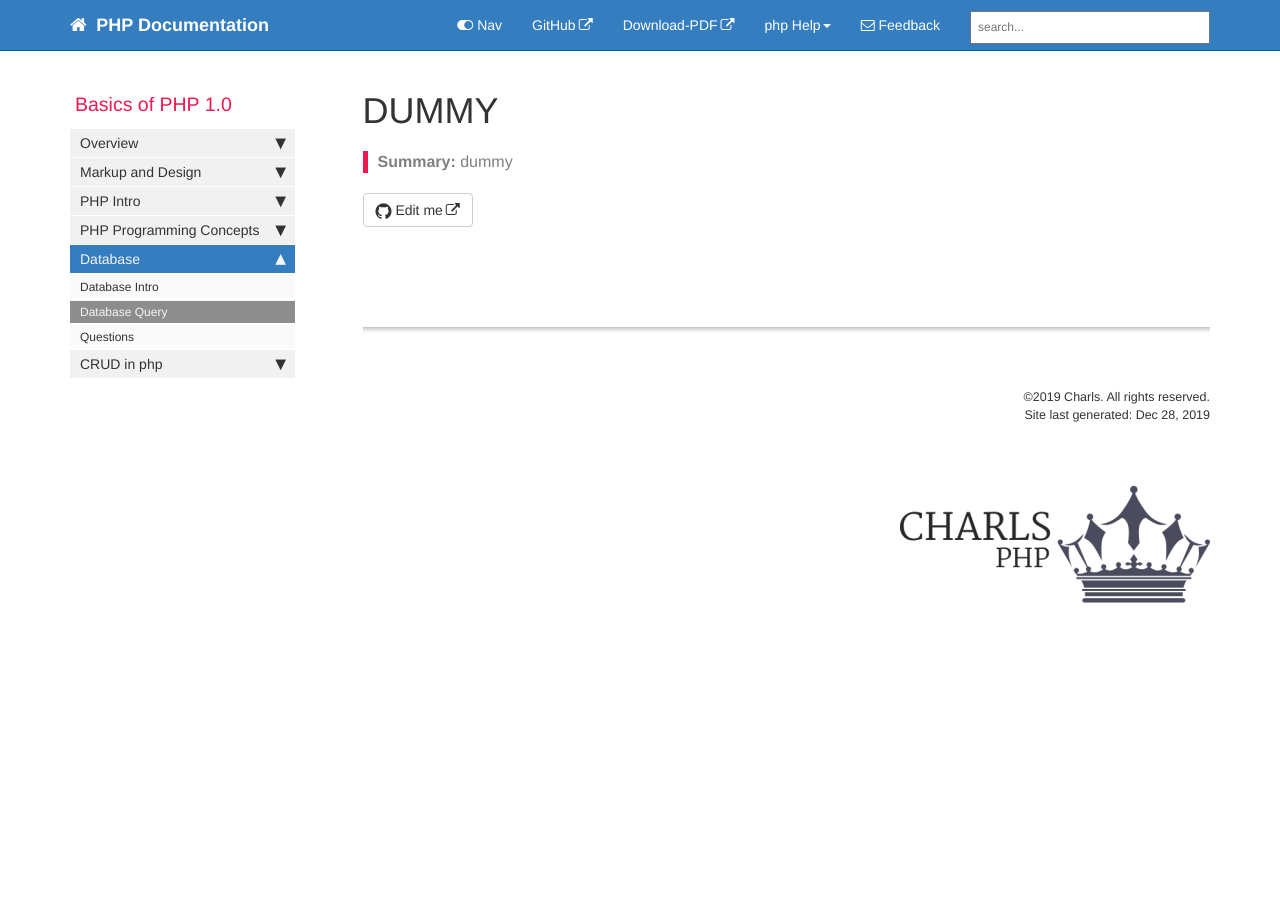
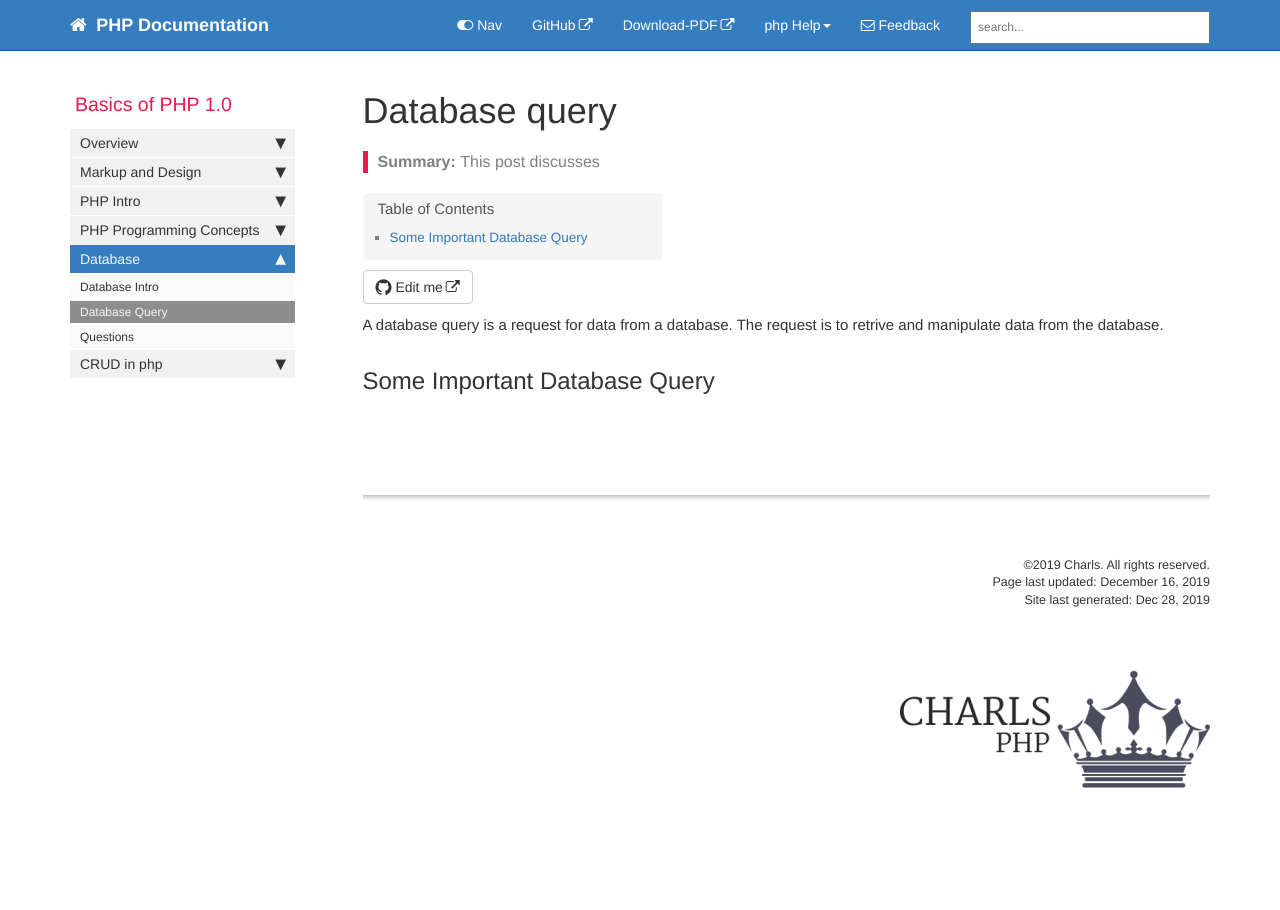
Before and after one commit to Riwajchalise/phpblog, a Jekyll site: the page built from pages/mydoc/mydoc_database_Query.md, in a window 1280 px wide. Built offline with Jekyll 4.4.1, drawn with Linux system fonts in a browser that asks for light colours; comment, search, counter and statistics services are not loaded.

```diff
--- a/pages/mydoc/mydoc_database_Query.md
+++ b/pages/mydoc/mydoc_database_Query.md
@@ -1,10 +1,14 @@
 ---
-title: DUMMY
-keywords: duummy.Dummy, Dummy text
-last_updated:
+title: Database query
+keywords: database_query,database
+last_updated: December 16, 2019
 tags:
-summary: "dummy"
+summary: "This post discusses "
 sidebar: mydoc_sidebar
 permalink: mydoc_database_Query.html
 folder: mydoc
 ---
+
+A database query is a request for data from a database. The request is to retrive and manipulate data from the database.
+
+## Some Important Database Query
```
Also changed, not shown: pages/mydoc/mydoc_do_while.md (+8 -0 lines), pages/mydoc/mydoc_php_questions.md (added, +41 -0 lines), pages/mydoc/mydoc_while_loop.md (+2 -2 lines).
